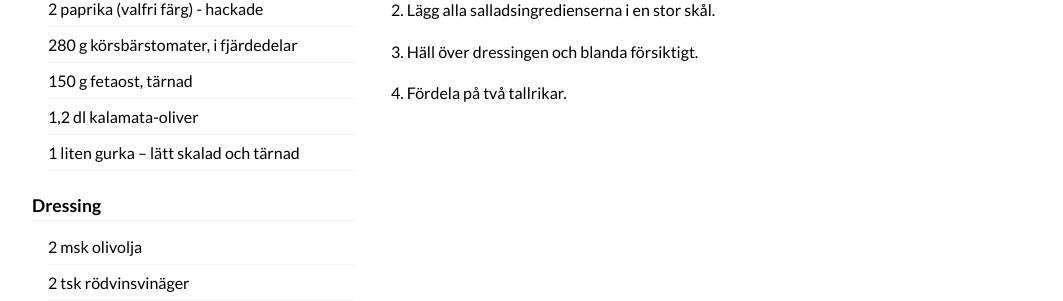
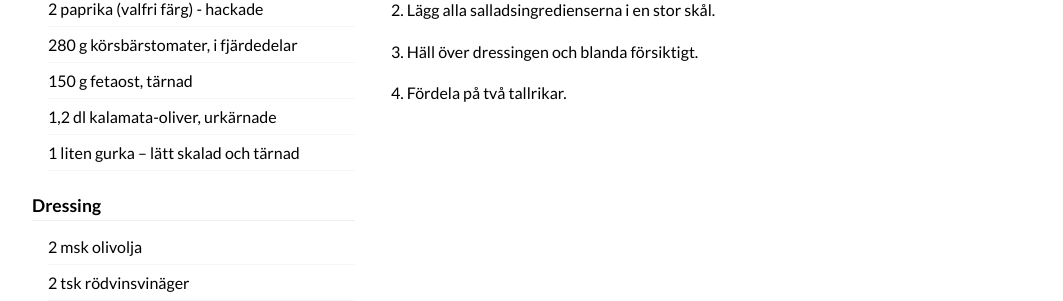
Before and after one commit to selessia/lunch-for-tva, a Jekyll site: the page built from _posts/2026-06-20-medelhavssallad.md, in a window 1280 px wide. Shown: the part 1065-1366 px from the top of the page, without its empty margins (108-1171 px from the left). Built offline with Jekyll 4.4.1, drawn with Linux system fonts in a browser that asks for light colours.

Commit message:
Nytt recept!

```diff
--- a/_posts/2026-06-20-medelhavssallad.md
+++ b/_posts/2026-06-20-medelhavssallad.md
@@ -20,7 +20,7 @@ ingredients:
     quantity: 280 g
   - name: fetaost, tärnad
     quantity: 150 g
-  - name: kalamata-oliver
+  - name: kalamata-oliver, urkärnade
     quantity: 1,2 dl
   - name: liten gurka – lätt skalad och tärnad
     quantity: 1
```
